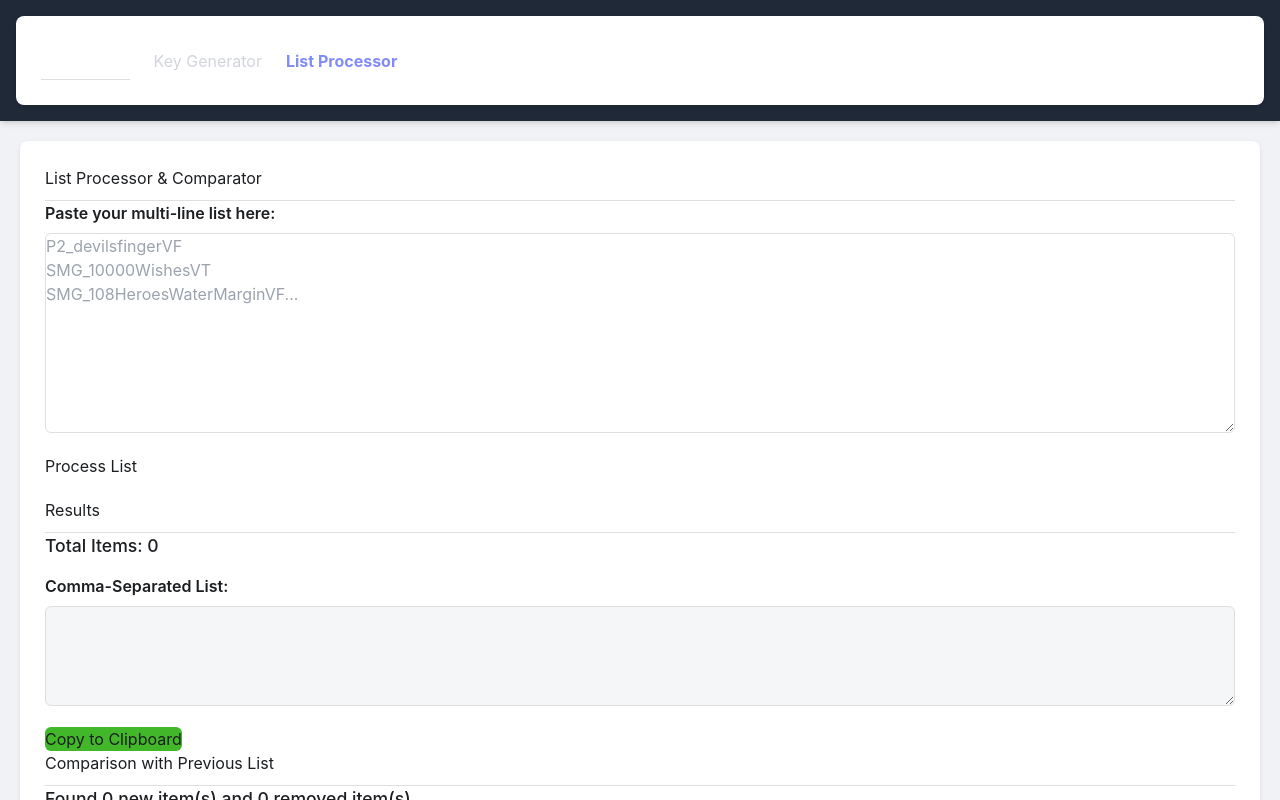
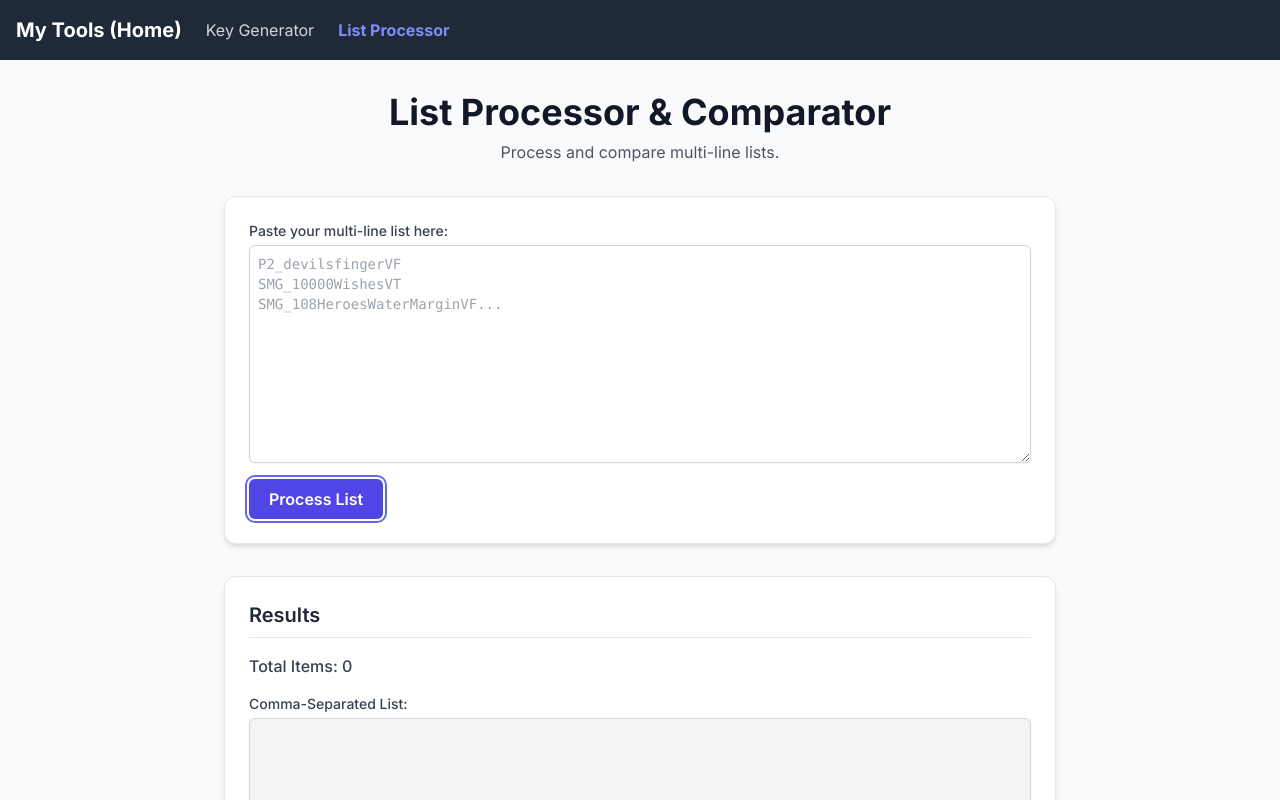
Before and after one commit to ranalk/my-key-generator, a plain HTML site: page list-processor.html in a window 1280 px wide. Both pictures are taken after a click on the button "Process List". Shown: the top 800 px of the page. Drawn offline with nearby package versions, Linux system fonts and the light colour scheme.

Commit message:
Update list-processor.html

```diff
--- a/list-processor.html
+++ b/list-processor.html
@@ -5,134 +5,35 @@
     <meta name="viewport" content="width=device-width, initial-scale=1.0">
     <title>List Processor & Comparator</title>
     <script src="https://cdn.tailwindcss.com"></script>
+    <link href="https://fonts.googleapis.com/css2?family=Inter:wght@400;500;600;700&display=swap" rel="stylesheet">
     <style>
+        /* All styling is now done with Tailwind, except for the body font */
         body {
-            font-family: -apple-system, BlinkMacSystemFont, "Segoe UI", Roboto, Helvetica, Arial, sans-serif;
-            background-color: #f0f2f5;
-            color: #1c1e21;
-            margin: 0; /* Removed flex properties */
+            font-family: 'Inter', sans-serif;
         }
-        /* ADDED: Wrapper to contain the page content below the nav */
-        .page-wrapper {
-            display: flex;
-            justify-content: center;
-            align-items: flex-start;
-            padding: 20px;
-            min-height: calc(100vh - 60px); /* 60px is approx nav height */
-        }
-        .container {
-            background-color: #ffffff;
-            padding: 25px;
-            border-radius: 8px;
-            box-shadow: 0 2px 4px rgba(0,0,0,0.1);
-            width: 100%;
-            max-width: 800px;
-        }
-        h1, h2 {
-            border-bottom: 1px solid #dddfe2;
-            padding-bottom: 10px;
-            margin-top: 0;
-        }
-        h2 {
-            margin-top: 25px;
-        }
-        label {
-            display: block;
-            font-weight: 600;
-            margin-bottom: 8px;
-        }
-        textarea {
-            width: 100%;
-            padding: 10px;
-            border: 1px solid #dddfe2;
-            border-radius: 6px;
-            font-size: 14px;
-            font-family: monospace;
-            box-sizing: border-box;
-            resize: vertical;
-        }
-        #inputList {
-            min-height: 200px;
-        }
-        #outputList {
-            min-height: 100px;
-            background-color: #f5f6f7;
-        }
-        .button-group {
-            display: flex;
-            gap: 10px;
-            margin-top: 15px;
-        }
-        button {
-            background-color: #1877f2;
-            color: white;
-            border: none;
-            padding: 10px 20px;
-            border-radius: 6px;
-            font-size: 16px;
-            font-weight: bold;
-            cursor: pointer;
-            transition: background-color 0.2s;
-        }
-        button:hover {
-            background-color: #166fe5;
-        }
-        button.copy-btn {
-            background-color: #42b72a;
-        }
-        button.copy-btn:hover {
-            background-color: #36a420;
-        }
-        #results {
-            margin-top: 20px;
-        }
-        #itemCount, #comparisonSummary {
-            font-size: 1.1em;
-            font-weight: 500;
-            margin-bottom: 15px;
-        }
-        .comparison-container {
-            display: grid;
-            grid-template-columns: 1fr 1fr;
-            gap: 20px;
-        }
-        .diff-box {
-            border: 1px solid #dddfe2;
-            border-radius: 6px;
-            padding: 15px;
-        }
-        .diff-box h3 {
-            margin-top: 0;
-            font-size: 1em;
-        }
-        .diff-box ul {
-            list-style-type: none;
-            padding: 0;
-            margin: 0;
-            max-height: 250px;
-            overflow-y: auto;
+        /* Style for the results list items */
+        #addedItems li, #removedItems li {
+            padding: 4px 8px;
+            border-radius: 4px;
             font-family: monospace;
             font-size: 13px;
         }
-        .diff-box li {
-            padding: 4px;
-            border-radius: 3px;
+        #addedItems li {
+            background-color: #e6fdf5; /* green-50 */
+            color: #065f46; /* green-800 */
         }
-        .diff-box.added li { background-color: #e9f5e9; color: #36a420; }
-        .diff-box.removed li { background-color: #fbeae9; color: #e94f37; }
-        @media (max-width: 600px) {
-            .comparison-container {
-                grid-template-columns: 1fr;
-            }
+        #removedItems li {
+            background-color: #feefea; /* red-50 */
+            color: #991b1b; /* red-800 */
         }
     </style>
 </head>
-<body>
+<body class="text-gray-800">
 
     <nav class="bg-gray-800 text-white p-4 shadow-md">
         <div class="container mx-auto flex items-center gap-6">
-            <h1 class="text-xl font-bold">My Tools</h1>
-            <a href="index.html" class="text-gray-300 hover:text-white transition-colors">
+            <a href="index.html" class="text-xl font-bold hover:text-gray-300">My Tools (Home)</a>
+            <a href="key-generator.html" class="text-gray-300 hover:text-white transition-colors">
                 Key Generator
             </a>
             <a href="list-processor.html" class="font-bold text-indigo-400 hover:text-indigo-300 transition-colors">
@@ -141,44 +42,71 @@
         </div>
     </nav>
 
-    <div class="page-wrapper">
-        <div class="container">
-            <h1>List Processor & Comparator</h1>
+    <div class="bg-gray-50 min-h-screen">
+        <div class="container mx-auto p-4 sm:p-6 lg:p-8 max-w-4xl">
 
-            <label for="inputList">Paste your multi-line list here:</label>
-            <textarea id="inputList" placeholder="P2_devilsfingerVF&#10;SMG_10000WishesVT&#10;SMG_108HeroesWaterMarginVF..."></textarea>
+            <header class="text-center mb-8">
+                <h1 class="text-3xl sm:text-4xl font-bold text-gray-900">List Processor & Comparator</h1>
+                <p class="mt-2 text-md text-gray-600">Process and compare multi-line lists.</p>
+            </header>
 
-            <div class="button-group">
-                <button id="processBtn">Process List</button>
-            </div>
+            <main>
+                <div class="bg-white p-6 rounded-xl shadow-md border border-gray-200">
+                    <div>
+                        <label for="inputList" class="block text-sm font-medium text-gray-700">Paste your multi-line list here:</label>
+                        <textarea id="inputList" rows="10" class="mt-1 block w-full p-2 border border-gray-300 rounded-md shadow-sm focus:ring-indigo-500 focus:border-indigo-500 font-mono text-sm" placeholder="P2_devilsfingerVF&#10;SMG_10000WishesVT&#10;SMG_108HeroesWaterMarginVF..."></textarea>
+                    </div>
 
-            <div id="results" style="display: none;">
-                <h2>Results</h2>
-                <p id="itemCount">Total Items: 0</p>
-
-                <label for="outputList">Comma-Separated List:</label>
-                <textarea id="outputList" readonly></textarea>
-                <div class="button-group">
-                    <button id="copyBtn" class="copy-btn">Copy to Clipboard</button>
+                    <div class="mt-4">
+                        <button id="processBtn" class="w-full sm:w-auto bg-indigo-600 text-white font-semibold py-2 px-5 rounded-md hover:bg-indigo-700 focus:outline-none focus:ring-2 focus:ring-offset-2 focus:ring-indigo-500 transition-all duration-200 ease-in-out shadow-sm">
+                            Process List
+                        </button>
+                    </div>
                 </div>
 
-                <h2>Comparison with Previous List</h2>
-                <p id="comparisonSummary">This is the first list processed.</p>
-                <div class="comparison-container">
-                    <div class="diff-box added">
-                        <h3>Items Added</h3>
-                        <ul id="addedItems"></ul>
+                <div id="results" class="hidden bg-white p-6 rounded-xl shadow-md border border-gray-200 mt-8">
+
+                    <h3 class="text-xl font-semibold text-gray-800 mb-4 border-b pb-2">Results</h3>
+
+                    <p id="itemCount" class="text-md font-medium text-gray-700 mb-4">Total Items: 0</p>
+
+                    <div>
+                        <label for="outputList" class="block text-sm font-medium text-gray-700">Comma-Separated List:</label>
+                        <textarea id="outputList" rows="5" readonly class="mt-1 block w-full p-2 border border-gray-300 rounded-md shadow-sm bg-gray-100 text-gray-600 font-mono text-sm"></textarea>
+                        <button id="copyBtn" class="mt-2 w-full sm:w-auto bg-green-600 text-white font-semibold py-2 px-4 rounded-md hover:bg-green-700 focus:outline-none focus:ring-2 focus:ring-offset-2 focus:ring-green-500 transition-all text-sm">
+                            Copy to Clipboard
+                        </button>
                     </div>
-                    <div class="diff-box removed">
-                        <h3>Items Removed</h3>
-                        <ul id="removedItems"></ul>
+
+                    <div class="mt-6 pt-6 border-t">
+                        <h3 class="text-lg font-semibold text-gray-800">Comparison with Previous List</h3>
+                        <p id="comparisonSummary" class="text-sm text-gray-600 mt-1 mb-4">This is the first list processed.</p>
+
+                        <div class="grid grid-cols-1 md:grid-cols-2 gap-4">
+                            <div>
+                                <h4 class="font-semibold text-green-700">Items Added</h4>
+                                <ul id="addedItems" class="mt-2 space-y-1 h-48 overflow-y-auto p-2 bg-white border border-gray-200 rounded-md">
+                                    <li style="background: none; color: #6b7280;">None</li>
+                                </ul>
+                            </div>
+                            <div>
+                                <h4 class="font-semibold text-red-700">Items Removed</h4>
+                                <ul id="removedItems" class="mt-2 space-y-1 h-48 overflow-y-auto p-2 bg-white border border-gray-200 rounded-md">
+                                    <li style="background: none; color: #6b7280;">None</li>
+                                </ul>
+                            </div>
+                        </div>
                     </div>
+
                 </div>
-            </div>
+            </main>
         </div>
-    </div> <script>
+    </div>
+
+    <script>
         let previousListItems = [];
 
+        // --- DOM Elements ---
         const processBtn = document.getElementById('processBtn');
         const copyBtn = document.getElementById('copyBtn');
 
@@ -191,14 +119,16 @@
         const addedItemsEl = document.getElementById('addedItems');
         const removedItemsEl = document.getElementById('removedItems');
 
+        // --- Functions ---
+
         // Helper function to render a list of items into a <ul>
         function populateList(element, items) {
             element.innerHTML = ''; // Clear previous results
             if (items.length === 0) {
                 const li = document.createElement('li');
                 li.textContent = 'None';
-                li.style.backgroundColor = 'transparent';
-                li.style.color = '#606770';
+                li.style.background = 'none'; // Clear inline styles
+                li.style.color = '#6b7280'; // gray-500
                 element.appendChild(li);
             } else {
                 items.forEach(item => {
@@ -208,6 +138,8 @@
                 });
             }
         }
+
+        // --- Event Listeners ---
 
         processBtn.addEventListener('click', () => {
             const rawText = inputListEl.value;
@@ -243,15 +175,21 @@
             previousListItems = currentListItems;
 
             // 6. Show the results section
-            resultsEl.style.display = 'block';
+            resultsEl.classList.remove('hidden'); // Use class instead of style
         });
 
         copyBtn.addEventListener('click', () => {
             if (outputListEl.value) {
                 navigator.clipboard.writeText(outputListEl.value).then(() => {
                     copyBtn.textContent = 'Copied!';
+                    // Use key generator's copy feedback style
+                    copyBtn.classList.remove('bg-green-600', 'hover:bg-green-700');
+                    copyBtn.classList.add('bg-gray-400', 'cursor-not-allowed');
+
                     setTimeout(() => {
                         copyBtn.textContent = 'Copy to Clipboard';
+                        copyBtn.classList.remove('bg-gray-400', 'cursor-not-allowed');
+                        copyBtn.classList.add('bg-green-600', 'hover:bg-green-700');
                     }, 2000);
                 }).catch(err => {
                     alert('Failed to copy text.');
```
